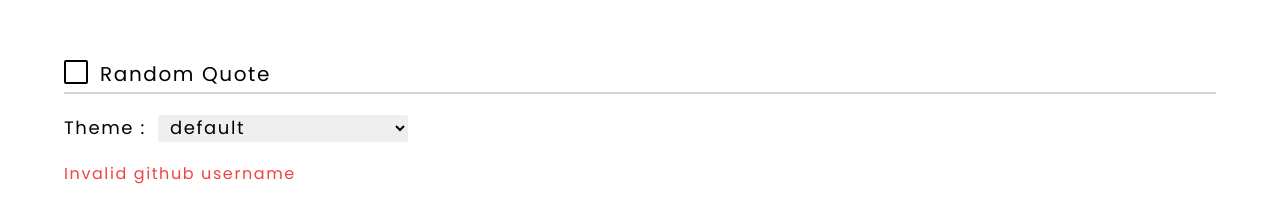
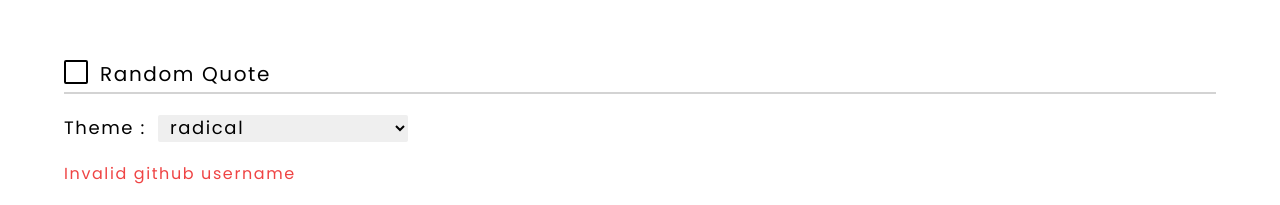
Before and after one commit to sagar-tandan/Github_Readme_Generator, a React (Vite) app: page / in a window 1280 px wide. Shown: the part 6090-6295 px from the top of the page. Built offline with nearby package versions, Linux system fonts and the light colour scheme.

Commit message:
Random Quote Markdown Completed

```diff
--- a/src/Components/Markdown.jsx
+++ b/src/Components/Markdown.jsx
@@ -212,6 +212,8 @@ const Markdown = () => {
   }`;
   //visitor count badge Completed
 
+  //Github Trophy Started
+
   const githubTrophy = `${
     allData.github.trim() !== "" && allData.displaytrophy
       ? `![](https://github-profile-trophy.vercel.app/?username=${
@@ -221,6 +223,19 @@ const Markdown = () => {
         }&no-frame=${!allData.trophyBorder}&no-bg=${!allData.trophyBackground}&margin-w=4)`
       : ""
   }`;
+
+  //Github Trophy Completed
+
+  //Random Quote started
+  const RandomQuote = `${
+    allData.github.trim() !== "" && allData.displayQuote
+      ? `![](https://quotes-github-readme.vercel.app/api?type=horizontal&theme=${allData.quoteTheme})`
+      : ""
+  }`;
+  //Random quote Completed
+
+
+
 
   console.log(
     facebook,
@@ -235,7 +250,8 @@ const Markdown = () => {
     insta,
     gfg,
     profilebadge,
-    githubTrophy
+    githubTrophy,
+    RandomQuote
   );
   return <div>Markdown</div>;
 };
--- a/src/Context/context.jsx
+++ b/src/Context/context.jsx
@@ -69,7 +69,7 @@ const ContextProvider = ({ children }) => {
 
     //random quote
     displayQuote: false,
-    quoteTheme: "",
+    quoteTheme: "radical",
 
     //Contribution Graph
     displayActivity: false,
```
